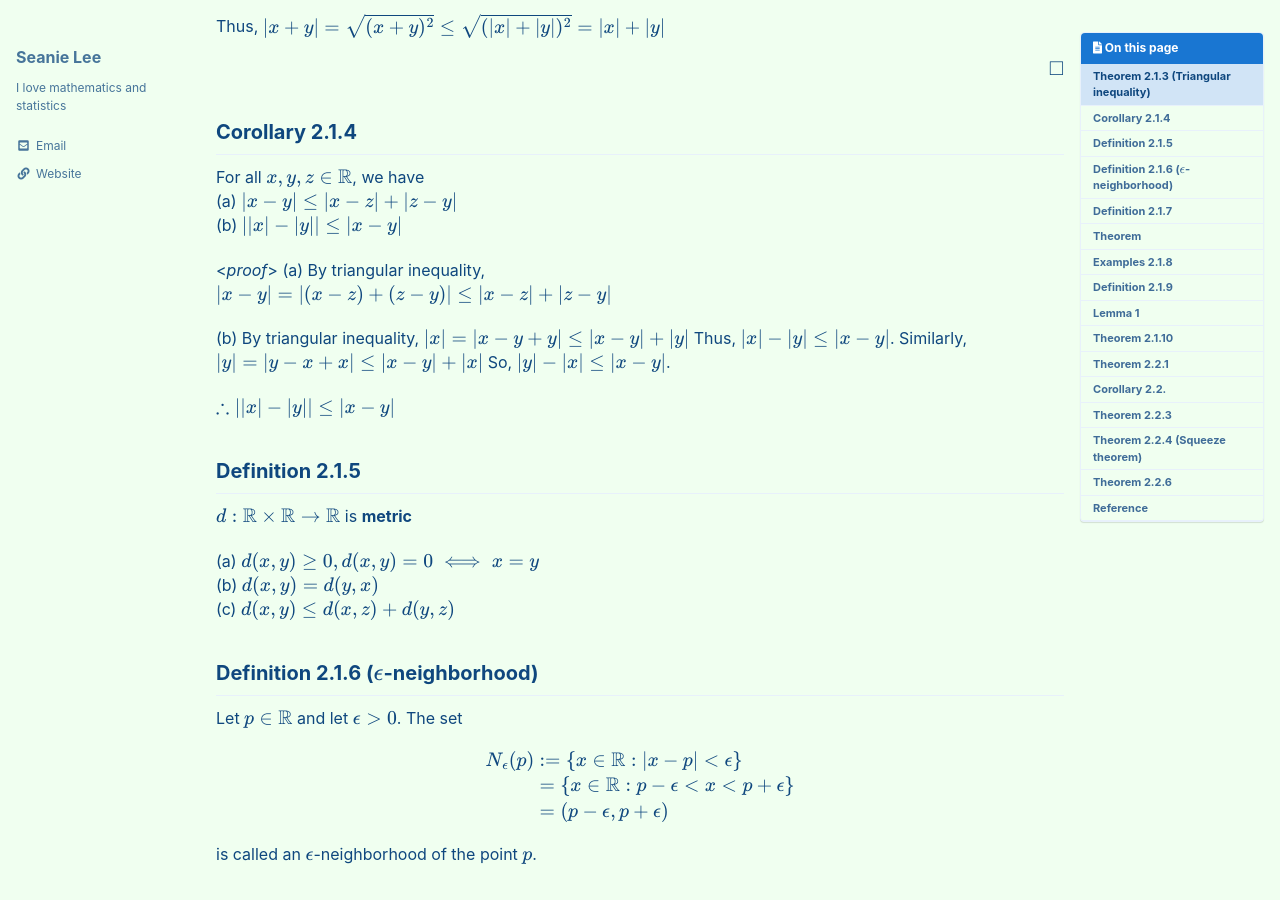
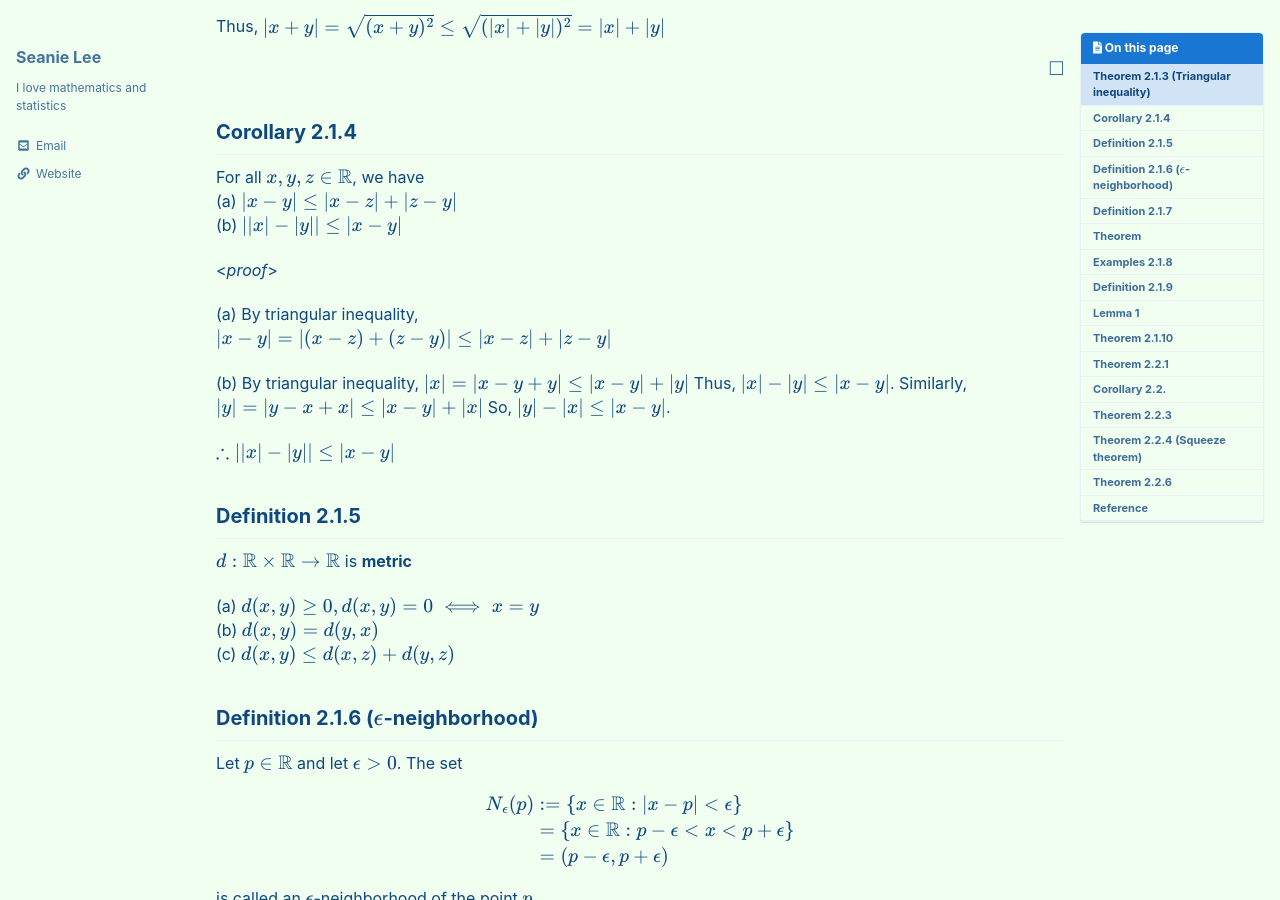
Before and after one commit to seanie12/blog, a Jekyll site: the page built from _posts/2020-11-14-sequence.md, in a window 1280 px wide and 900 px high, scrolled down 379 px. Built offline with Jekyll 4.4.1, drawn with Linux system fonts in a browser that asks for light colours; cached includes are drawn as plain includes; formulas are drawn with MathJax 3.

```diff
--- a/_posts/2020-11-14-sequence.md
+++ b/_posts/2020-11-14-sequence.md
@@ -44,6 +44,7 @@ For all $x,y,z\in \mathbb{R}$, we have <br />(a) $|x-y|\leq |x-z|+|z-y|$ <br />
 
 
 <*proof*>
+
 (a) By triangular inequality,
 $$|x-y| = |(x-z) + (z-y) | \leq |x-z|+|z-y|$$
 
@@ -86,7 +87,7 @@ $$
 \end{align}
 $$
 
-$\(p_n )_{n=1}^\infty$ diverges if it does not converge.
+$(p_n )_{n=1}^\infty$ diverges if it does not converge.
 
 ## Theorem
 Let $(p_n)_{n=1}^\infty$ be a sequence in metric space $(X,d)$.  $p_n$ converges to $p\in X$ if and only if  for every $r>0, N_r(p)$ contains almost all of the $(p_n)_{n=1}^\infty$, i.e., the neighborhood contains all but a finite number of $(p_n)_{n=1}^\infty$.
```
